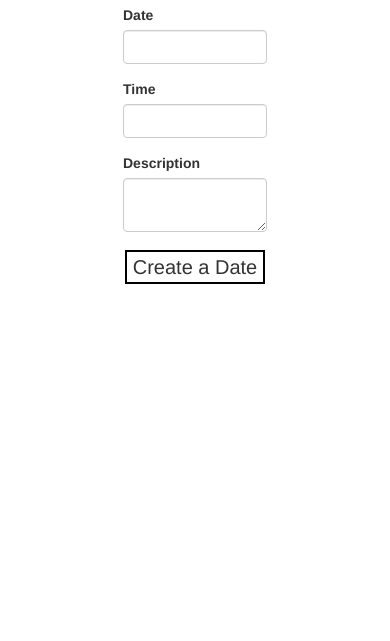
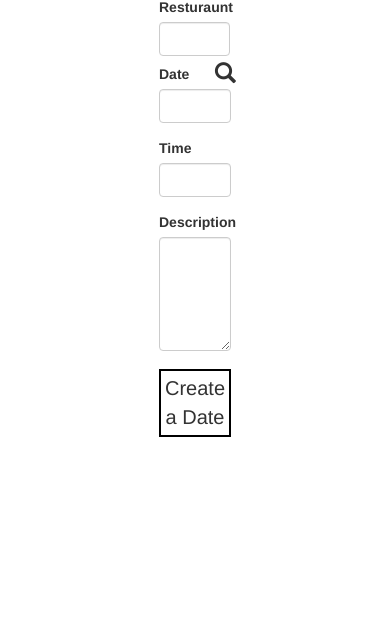
Before and after one commit to tallen94/FinalProject, a plain HTML site: page www/index.html at #!/create-date in a window 390 px wide. Shown: the part 203-844 px from the top of the page. Drawn offline with nearby package versions, Linux system fonts and the light colour scheme; some packages are replaced by stand-ins of ours; files whose address does not match are found by name.

Commit message:
finshed createlunchpage, but still need to add css rules for mobile

```diff
--- a/www/partials/createlunchdate.html
+++ b/www/partials/createlunchdate.html
@@ -3,8 +3,9 @@
     @import url('https://maxcdn.bootstrapcdn.com/font-awesome/4.4.0/css/font-awesome.min.css');
 
     .form-group {
-        padding-right: 30%;
-        padding-left: 30%;
+        padding-right: 40%;
+        padding-left: 40%;
+        margin-top: 2%;
     }
 
     #btnDiv {
@@ -16,19 +17,54 @@
         background: white;
         border-style: solid;
         font-size: 20px;
+        padding: 5%;
     }
 
     h1 {
         text-align: center;
+        margin-bottom: 3%;
+        font-size: 36pt;
+    }
+
+    #resturaunt div {
+        padding-left: 0;
+        padding-right: 0;
+    }
+
+    #resturaunt {
+        margin-bottom: 1%;
+        padding-right: 37%;
+    }
+
+    #searchIcon {
+        font-size: 1.5em;
+    }
+
+    #searchButton {
+        background: white;
+        border-style: none;
+        padding-top: 0.3em;
+        float: right;
+    }
+    #searchInput {
+        width: 86%;
+        border-radius: 4px;
+        border: 1px solid #ccc;
+        box-shadow: inset 0 1px 1px rgba(0,0,0,.075);
+        transition: border-color ease-in-out .15s,box-shadow ease-in-out .15s;
+        height: 34px;
     }
 
 </style>
 <div ng-controller="createLunchDateCtrl">
     <h1>Create Lunch Date</h1>
     <form>
-        <div class="form-group">
+        <div class="form-group" id="resturaunt">
             <label>Resturaunt</label>
-            <input type="text" class="form-control"/>
+            <div >
+                <input id="searchInput" type="text"  />
+                <button id="searchButton"><span id="searchIcon" class="glyphicon glyphicon-search"></span></button>
+            </div>
         </div>
         <div class="form-group">
             <label>Date</label>
@@ -40,7 +76,7 @@
         </div>
         <div class="form-group">
             <label>Description</label>
-            <textarea class="form-control"></textarea>
+            <textarea rows="5" class="form-control"></textarea>
         </div>
 
         <div class="form-group" id="btnDiv">
```
